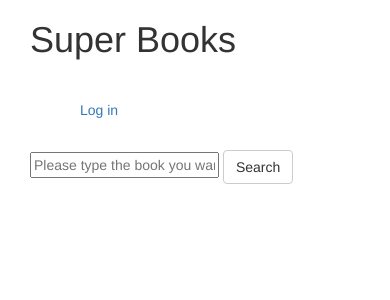
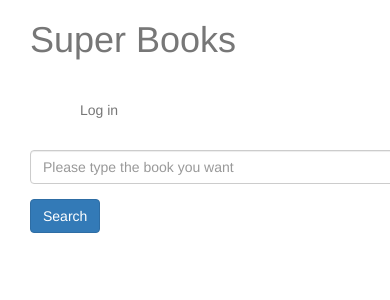
Before and after one commit to HetongWang/DBhw-Books-Management, a Django app: page / in a window 390 px wide; the page is wider, and only the part inside the window is pictured. Shown: the top 300 px of that part. Run offline with Django 3.2, Linux system fonts and the light colour scheme; some libraries are stand-ins or nearby versions.

Commit message:
make ui elegant. But my code is ugly T T

```diff
--- a/books/static/books/css/base.css
+++ b/books/static/books/css/base.css
@@ -6,3 +6,15 @@
 	padding-top: 30px;
 	padding-left: 65px;
 }
+
+a {
+	color: #777;
+}
+
+a:hover {
+	text-decoration: none;
+}
+
+#search-content {
+	width: 500px;
+}
--- a/books/static/books/js/index.js
+++ b/books/static/books/js/index.js
@@ -1,5 +1,6 @@
 $(function() {
-    $('#search-submit').bind('click', function() {
+    $('#search-submit').bind('click', function(e) {
+    	e.preventDefault();
 		var search_content = $('#search-content').val();
 		if (search_content == '')
 			$('#message').text('You have to type something').css('display', 'block');
--- a/books/templates/books/base.html
+++ b/books/templates/books/base.html
@@ -13,7 +13,7 @@
 <body>
 <div class="container">
     <nav class="nav" id="header">
-        <h1 class="col-md-9">Super Books</h1>
+        <h1 class="col-md-9"><a href="/">Super Books</a></h1>
         <div id="header-status" class="col-md-3">
             {% if user.is_authenticated %}
             <span>Hi, {{ user.username }}</span>
--- a/books/templates/books/index.html
+++ b/books/templates/books/index.html
@@ -1,12 +1,19 @@
 {% extends "books/base.html" %}
 {% load staticfiles %}
+
+{% block staticCSS %}
+<link rel="stylesheet" href="{% static 'books/css/index.css' %}"/>
+{% endblock %}
 
 {% block container %}
 <div id="message" class="alert alert-danger" role="alert" style="display: none;"></div>
 
-<input type="text" name="content" id="search-content" placeholder="Please type the book you want">
-<button class="btn btn-default" id="search-submit">Search</button>
-
+<form class="form-inline">
+	<div class="form-group">
+		<input type="text" class="form-control" name="content" id="search-content" placeholder="Please type the book you want">
+	</div>
+	<button type="submit" class="btn btn-primary" id="search-submit">Search</button>
+</form>
 {% endblock %}
 
 {% block staticJS %}
```
Also changed, not shown: books/templates/books/search.html (+24 -1 lines).
